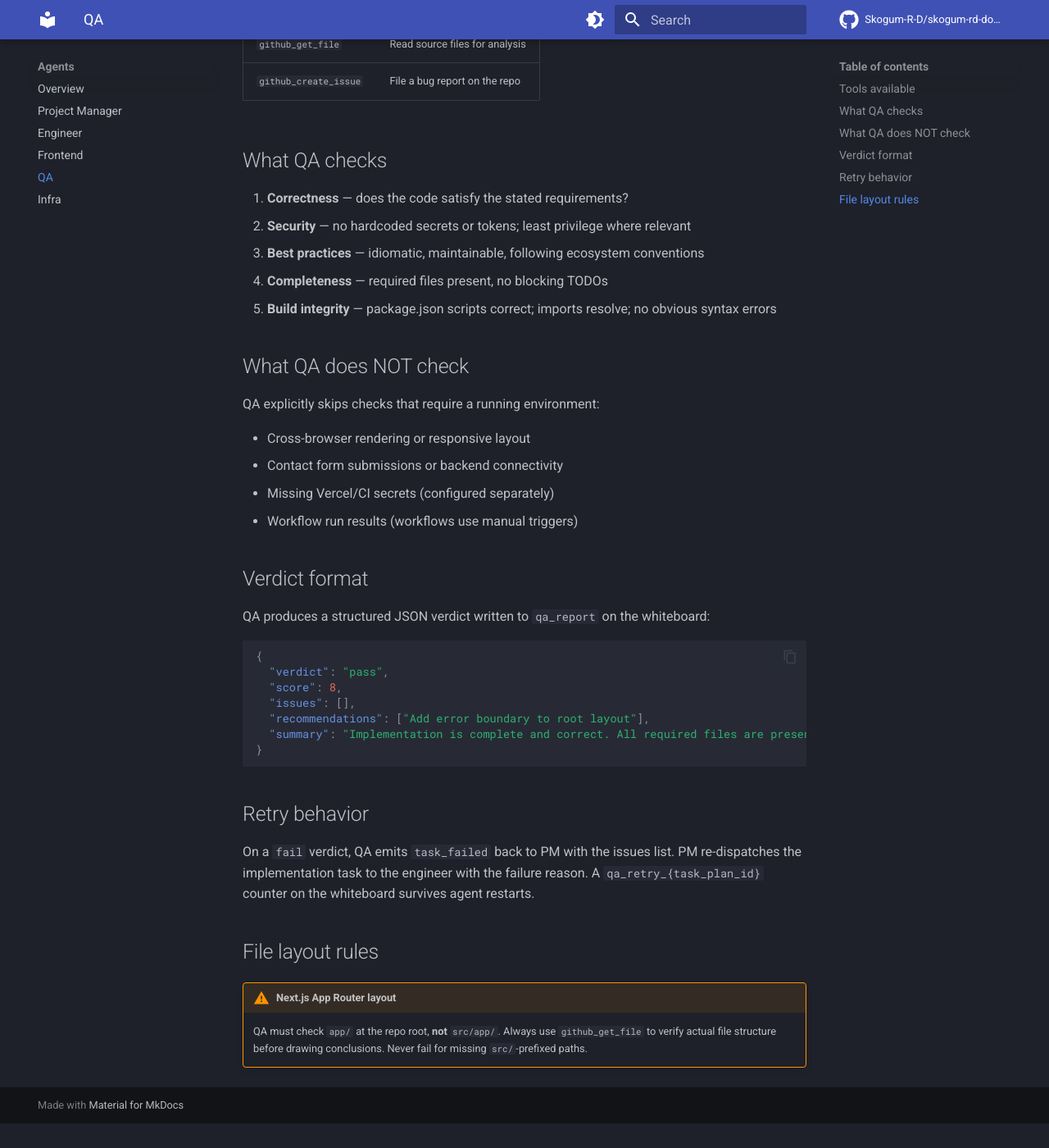
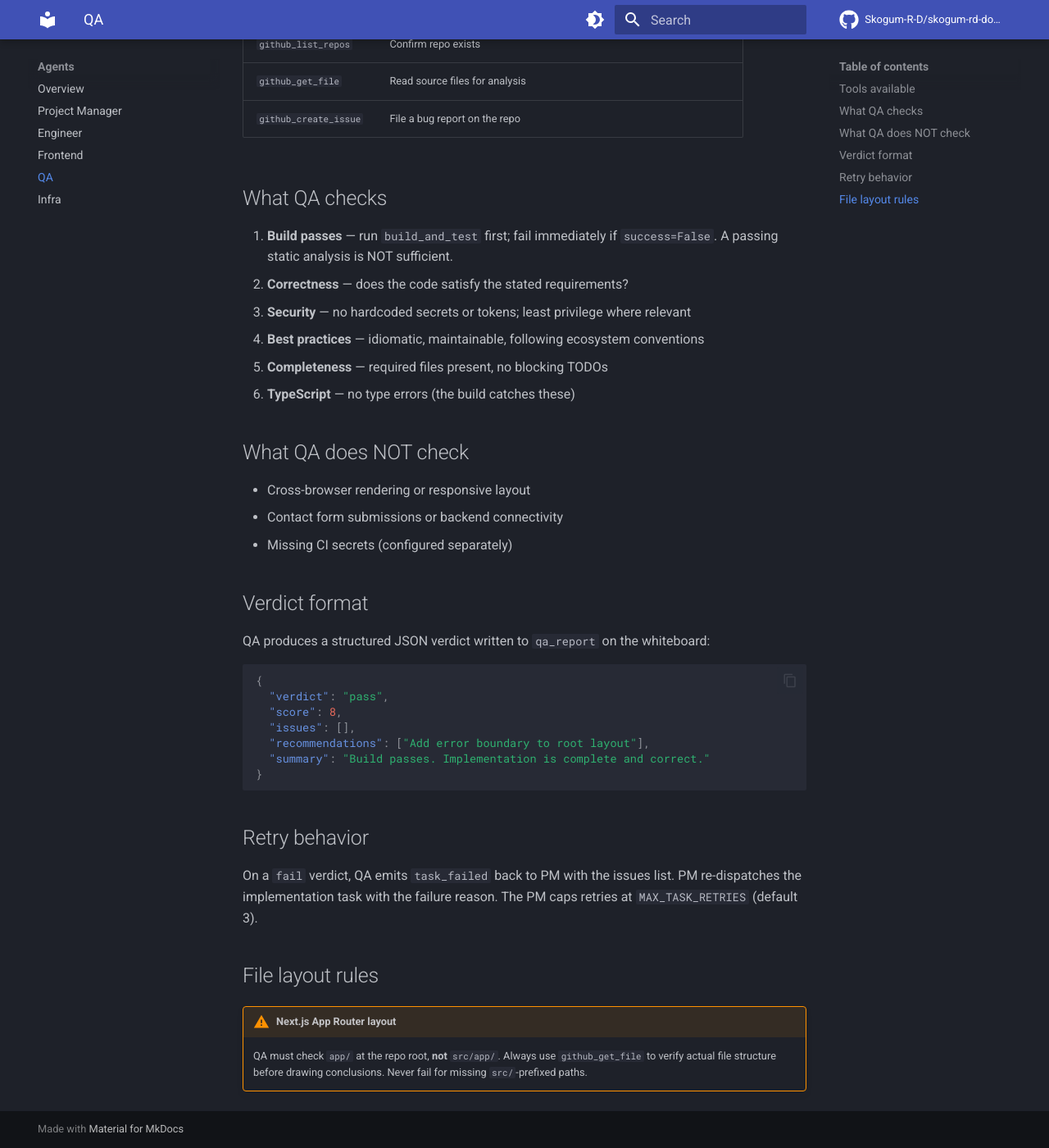
Before and after one commit to Skogum-R-D/skogum-rd-docs, an MkDocs documentation site: the page built from docs/agents/qa.md, in a window 1280 px wide and 1400 px high, scrolled down 430 px. Shown: the whole window at 82% size. Built offline with MkDocs 1.6.1 and Material for MkDocs 9.7.7, drawn with Linux system fonts in a browser that asks for light colours; comment, search, counter and statistics services are not loaded; before the commit the page ends 1800 px from its top, so only the background shows below that; some of the changed text lies outside the part shown.

Commit message:
docs: update QA — mandatory build_and_test

````diff
--- a/docs/agents/qa.md
+++ b/docs/agents/qa.md
@@ -1,31 +1,30 @@
 # QA
 
-Validates implementations via **static code analysis only** — no running environment required or assumed.
+Validates implementations via code analysis **and** an actual build. A passing build is required for any repo that contains a `package.json`.
 
 ## Tools available
 
 | Tool | Purpose |
 |---|---|
+| `build_and_test` | Clone repo, `npm install`, `npm run build` — **mandatory for JS/TS repos** |
 | `github_list_repos` | Confirm repo exists |
 | `github_get_file` | Read source files for analysis |
 | `github_create_issue` | File a bug report on the repo |
 
 ## What QA checks
 
-1. **Correctness** — does the code satisfy the stated requirements?
-2. **Security** — no hardcoded secrets or tokens; least privilege where relevant
-3. **Best practices** — idiomatic, maintainable, following ecosystem conventions
-4. **Completeness** — required files present, no blocking TODOs
-5. **Build integrity** — package.json scripts correct; imports resolve; no obvious syntax errors
+1. **Build passes** — run `build_and_test` first; fail immediately if `success=False`. A passing static analysis is NOT sufficient.
+2. **Correctness** — does the code satisfy the stated requirements?
+3. **Security** — no hardcoded secrets or tokens; least privilege where relevant
+4. **Best practices** — idiomatic, maintainable, following ecosystem conventions
+5. **Completeness** — required files present, no blocking TODOs
+6. **TypeScript** — no type errors (the build catches these)
 
 ## What QA does NOT check
 
-QA explicitly skips checks that require a running environment:
-
 - Cross-browser rendering or responsive layout
 - Contact form submissions or backend connectivity
-- Missing Vercel/CI secrets (configured separately)
-- Workflow run results (workflows use manual triggers)
+- Missing CI secrets (configured separately)
 
 ## Verdict format
 
@@ -37,13 +36,13 @@ QA produces a structured JSON verdict written to `qa_report` on the whiteboard:
   "score": 8,
   "issues": [],
   "recommendations": ["Add error boundary to root layout"],
-  "summary": "Implementation is complete and correct. All required files are present..."
+  "summary": "Build passes. Implementation is complete and correct."
 }
 ```
 
 ## Retry behavior
 
-On a `fail` verdict, QA emits `task_failed` back to PM with the issues list. PM re-dispatches the implementation task to the engineer with the failure reason. A `qa_retry_{task_plan_id}` counter on the whiteboard survives agent restarts.
+On a `fail` verdict, QA emits `task_failed` back to PM with the issues list. PM re-dispatches the implementation task with the failure reason. The PM caps retries at `MAX_TASK_RETRIES` (default 3).
 
 ## File layout rules
 
````
